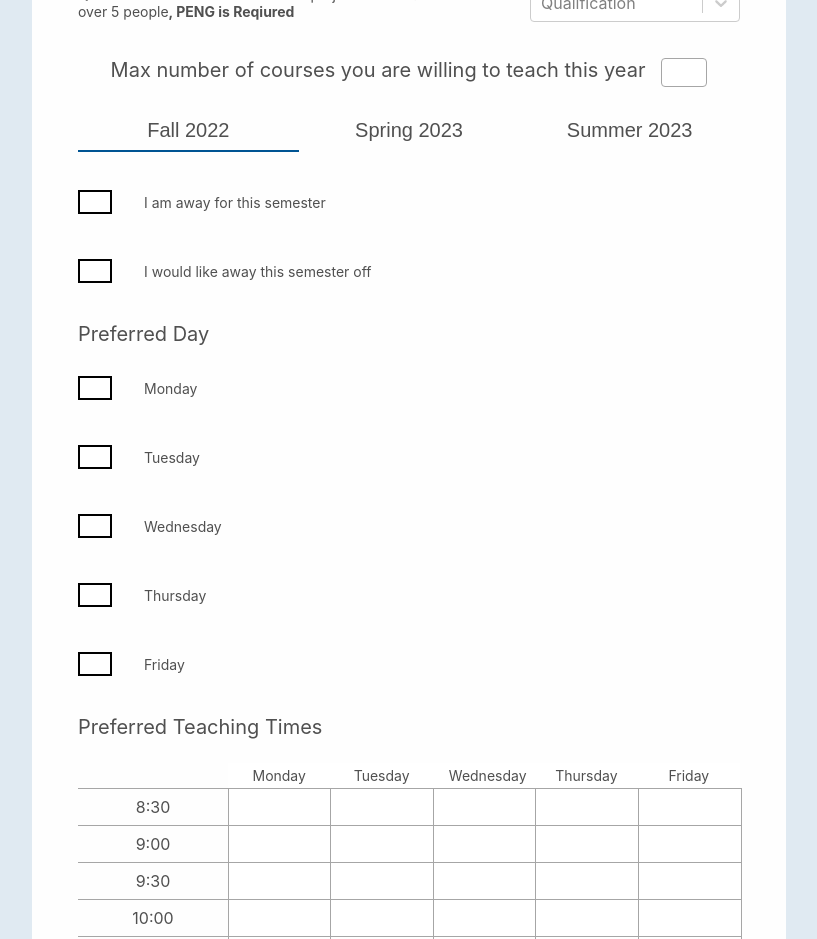
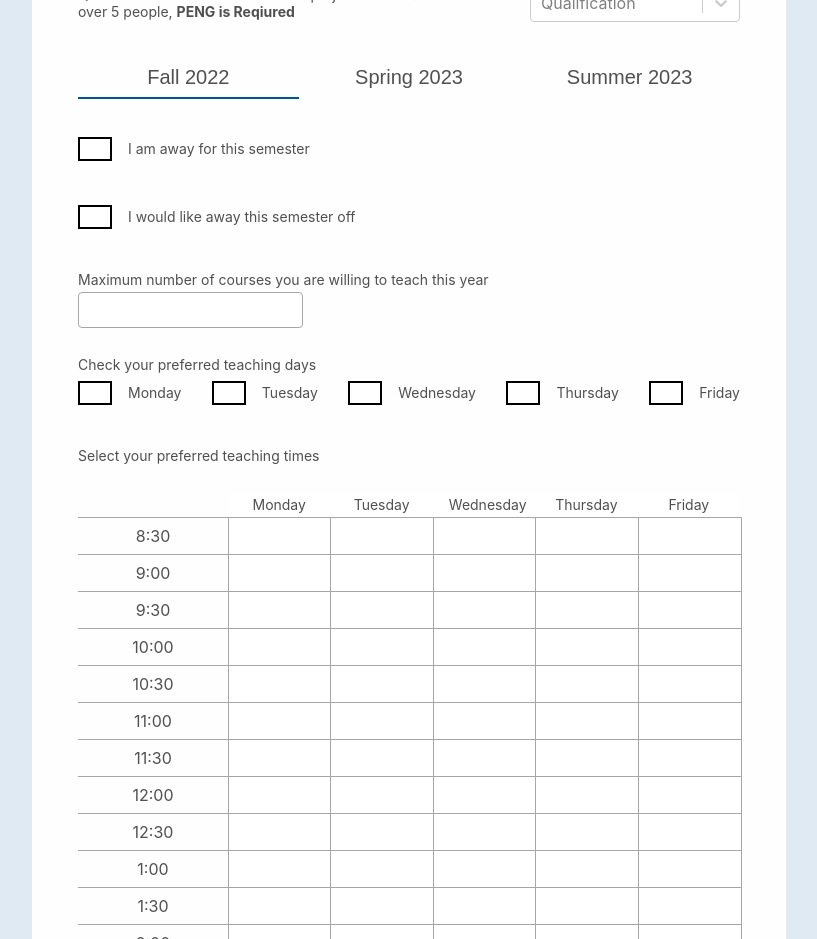
Before and after one commit to seng499-company1/frontend, a React (Create React App) app in the folder best-uvic-scheduler/: page /SelectProfessor/TimeAvail in a window 1280 px wide. Shown: the part 840-1779 px from the top of the page, without its empty margins (231-1048 px from the left). Built offline with nearby package versions, Linux system fonts and the light colour scheme.

Commit message:
per semester max days

```diff
--- a/best-uvic-scheduler/src/Pages/ProfessorDataInput/ProfessorTimetable.tsx
+++ b/best-uvic-scheduler/src/Pages/ProfessorDataInput/ProfessorTimetable.tsx
@@ -20,8 +20,6 @@ export interface ProfessorTimetableProps {
 }
 
 export interface ProfessorTimetableViewProps {
-  maxCoursesThisYear: string;
-  onMaxCoursesThisYear: React.Dispatch<React.SetStateAction<string>>;
   semesters: Array<{ value: string; label: string }>;
   selectedSemester: string;
   onSelectedSemester: React.Dispatch<
@@ -36,6 +34,11 @@ export interface ProfessorTimetableViewProps {
   onRequestOff: React.Dispatch<string>;
   absenceReason: string;
   onAbsenceReason: React.Dispatch<{
+    semester: string;
+    text: string;
+  }>;
+  maxCourses: string;
+  setMaxCourses: React.Dispatch<{
     semester: string;
     text: string;
   }>;
@@ -105,9 +108,13 @@ function useProfessorTimetable(props: ProfessorTimetableProps) {
     label: semesters[0] || "",
   });
 
-  const [maxCoursesThisYear, onMaxCoursesThisYear] = useState("");
+  const [absenceReasons, onAbsenceReason] = useReducer(
+    updateString,
+    semesters,
+    initString
+  );
 
-  const [absenceReasons, onAbsenceReason] = useReducer(
+  const [maxCourses, setMaxCourses] = useReducer(
     updateString,
     semesters,
     initString
@@ -155,9 +162,9 @@ function useProfessorTimetable(props: ProfessorTimetableProps) {
     away: aways[selectedSemester.label],
     requestOff: requestOffs[selectedSemester.label],
     absenceReason: absenceReasons[selectedSemester.label],
-    maxCoursesThisYear,
+    maxCourses: maxCourses[selectedSemester.label],
+    setMaxCourses,
     onSelectedSemester,
-    onMaxCoursesThisYear,
     onAway,
     onRequestOff,
     onAbsenceReason,
@@ -168,9 +175,9 @@ function useProfessorTimetable(props: ProfessorTimetableProps) {
 }
 
 const MaxCoursesDiv = styled.div`
-  display: flex;
   gap: var(--space-large);
-  justify-content: center;
+  justify-content: flex-start;
+  align-items: center;
 `;
 
 const AbsenceDiv = styled.div`
@@ -188,7 +195,6 @@ const CheckboxContainerDiv = styled.div`
 const FreeformDiv = styled.div`
   display: flex;
   flex-direction: column;
-  gap: var(--space-med);
 `;
 
 const LayoutDiv = styled.div`
@@ -201,15 +207,16 @@ const LayoutDiv = styled.div`
 const Subheading = styled.h3`
   font-weight: 400;
   margin: 0;
+  flex: 0 0 100%;
 `;
 
 const MaxCoursesInput = styled.input`
-  font-size: var(--font-size-h3);
+  font-size: 16px;
   border: 1px solid var(--border);
-  max-width: 40px;
+  max-width: 280px;
   border-radius: 4px;
   text-align: center;
-  padding: var(--space-3x-small);
+  padding: var(--space-x-small);
 
   &:focus-visible {
     outline-color: var(--primary);
@@ -248,17 +255,18 @@ const Header = styled.h1`
   text-align: center;
 `;
 
-const CheckboxLabelP = styled.p`
-  padding: var(--space-2x-small) var(--space-med);
+const FieldLabelP = styled.p`
+  padding: var(--space-2x-small) 0;
   box-sizing: border-box;
   color: var(--font-color);
+  margin: 0;
 `;
 
 const PreferredDiv = styled.div`
   width: 100%;
   display: flex;
-  flex-direction: column;
-  gap: var(--space-med);
+  justify-content: space-between;
+  flex-wrap: wrap;
 `;
 
 export function ProfessorTimetableView(props: ProfessorTimetableViewProps) {
@@ -268,9 +276,7 @@ export function ProfessorTimetableView(props: ProfessorTimetableViewProps) {
     away,
     requestOff,
     absenceReason,
-    maxCoursesThisYear,
     onSelectedSemester,
-    onMaxCoursesThisYear,
     onAway,
     onRequestOff,
     onAbsenceReason,
@@ -285,6 +291,8 @@ export function ProfessorTimetableView(props: ProfessorTimetableViewProps) {
     QualificationItems,
     prefDays,
     setPrefDays,
+    maxCourses,
+    setMaxCourses,
   } = props;
 
   return (
@@ -323,7 +331,13 @@ export function ProfessorTimetableView(props: ProfessorTimetableViewProps) {
                   </Dropdown>
                   <p>
                     <b>Qualifications needed:</b> {Course.course_qualifications}
-                    <b>{Course.peng_req ? ", PENG is Reqiured" : ""}</b>
+                    {Course.peng_req ? (
+                      <>
+                        , <b>PENG is Reqiured</b>
+                      </>
+                    ) : (
+                      ""
+                    )}
                   </p>
                   <Dropdown
                     placeholder={"Qualification"}
@@ -349,18 +363,6 @@ export function ProfessorTimetableView(props: ProfessorTimetableViewProps) {
               </div>
             );
           })}
-          <MaxCoursesDiv>
-            <Subheading>
-              Max number of courses you are willing to teach this year{" "}
-            </Subheading>
-            <MaxCoursesInput
-              type="number"
-              value={maxCoursesThisYear}
-              onChange={(event: ChangeEvent<HTMLInputElement>) =>
-                onMaxCoursesThisYear(event.target.value)
-              }
-            />
-          </MaxCoursesDiv>
           <TabGroup initialTabId="0">
             {semesters.map(
               (sem: { label: string; value: string }, i: number) => {
@@ -378,27 +380,26 @@ export function ProfessorTimetableView(props: ProfessorTimetableViewProps) {
               }
             )}
           </TabGroup>
+
           <AbsenceDiv>
             <CheckboxContainerDiv>
               <CheckboxGroup.Checkbox
                 checked={away}
                 onClick={() => onAway(selectedSemester)}
               />
-              <CheckboxLabelP>I am away for this semester </CheckboxLabelP>
+              <FieldLabelP>I am away for this semester </FieldLabelP>
             </CheckboxContainerDiv>
             <CheckboxContainerDiv>
               <CheckboxGroup.Checkbox
                 checked={requestOff}
                 onClick={() => onRequestOff(selectedSemester)}
               />
-              <CheckboxLabelP>
-                I would like away this semester off{" "}
-              </CheckboxLabelP>
+              <FieldLabelP>I would like away this semester off </FieldLabelP>
             </CheckboxContainerDiv>
           </AbsenceDiv>
           {requestOff || away ? (
             <FreeformDiv>
-              <CheckboxLabelP>Reason for absence:</CheckboxLabelP>
+              <FieldLabelP>Reason for absence:</FieldLabelP>
               <AbsenceTextarea
                 value={absenceReason}
                 onChange={(event: ChangeEvent<HTMLTextAreaElement>) =>
@@ -411,8 +412,27 @@ export function ProfessorTimetableView(props: ProfessorTimetableViewProps) {
             </FreeformDiv>
           ) : (
             <>
+              <MaxCoursesDiv>
+                <FieldLabelP>
+                  Maximum number of courses you are willing to teach this year{" "}
+                </FieldLabelP>
+                <MaxCoursesInput
+                  type="number"
+                  value={maxCourses}
+                  onChange={(event: ChangeEvent<HTMLInputElement>) =>
+                    setMaxCourses({
+                      semester: selectedSemester,
+                      text: event.target.value,
+                    })
+                  }
+                />
+              </MaxCoursesDiv>
               <PreferredDiv>
-                <Subheading>Preferred Day</Subheading>
+                <FieldLabelP
+                  style={{ flex: " 0 0 100%", marginBottom: "-10px" }}
+                >
+                  Check your preferred teaching days
+                </FieldLabelP>
                 {prefDays[selectedSemester].map((day: boolean, idx: number) => {
                   return (
                     <CheckboxContainerDiv>
@@ -425,12 +445,12 @@ export function ProfessorTimetableView(props: ProfessorTimetableViewProps) {
                         }
                         checked={day}
                       />
-                      <CheckboxLabelP>{weekdays[idx]}</CheckboxLabelP>
+                      <FieldLabelP>{weekdays[idx]}</FieldLabelP>
                     </CheckboxContainerDiv>
                   );
                 })}
               </PreferredDiv>
-              <Subheading>Preferred Teaching Times</Subheading>
+              <FieldLabelP>Select your preferred teaching times</FieldLabelP>
               <Timetable semester={selectedSemester} />
             </>
           )}
```
